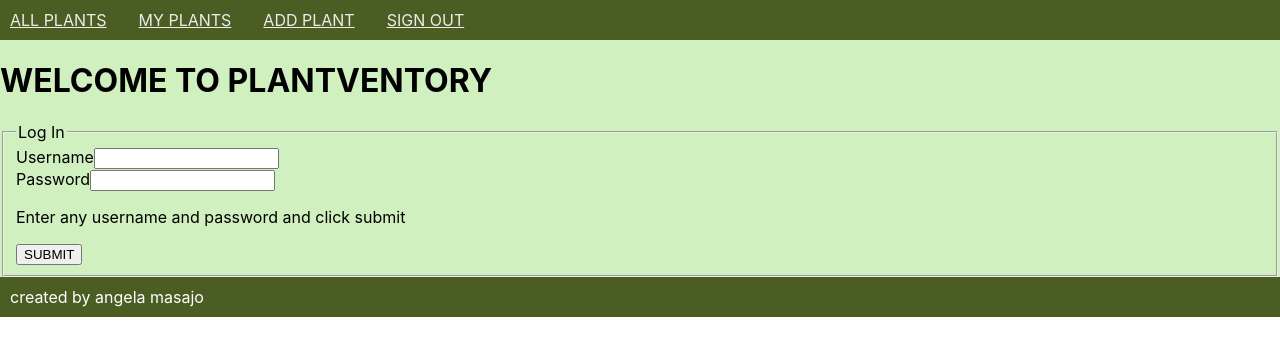
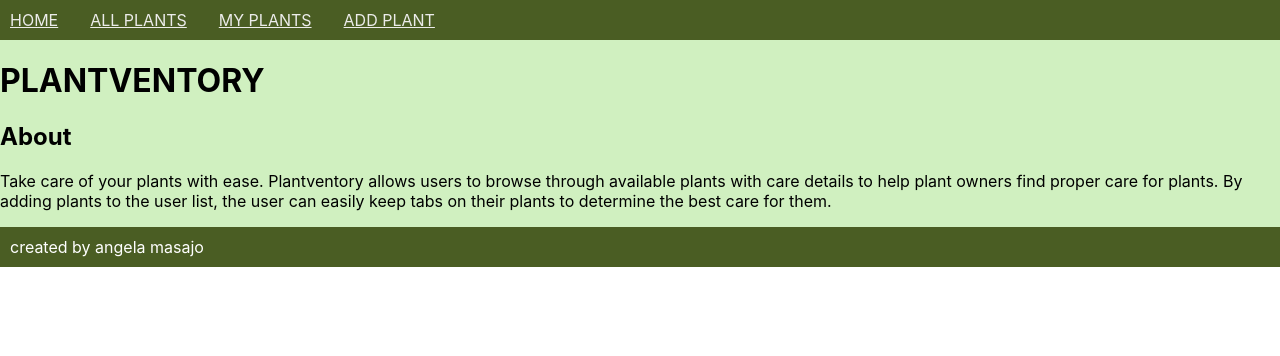
Before and after one commit to angelamasajo/fullstack-capstone, a React (Create React App) app: page / in a window 1280 px wide. Shown: the top 356 px of the page. Built offline with nearby package versions, Linux system fonts and the light colour scheme.

Commit message:
added landing

```diff
--- a/src/App.js
+++ b/src/App.js
@@ -2,7 +2,7 @@ import React, { Component } from 'react';
 import { Route, Switch } from 'react-router-dom';
 import './App.css';
 import NavBar from './NavBar/NavBar';
-import LoginPage from './LoginPage/LoginPage';
+import Home from './Home/Home';
 import AllPlantsPage from './AllPlantsPage/AllPlantsPage';
 import MyPlantsPage from './MyPlantsPage/MyPlantsPage';
 import AddPlant from './AddPlant/AddPlant';
@@ -23,7 +23,7 @@ class App extends Component {
               <Route
                 exact
                 path='/'
-                component={LoginPage}
+                component={Home}
               />
               <Route
                 path='/all-plants'
--- a/src/LoginPage/LoginPage.js
+++ b/src/Home/Home.js
@@ -1,7 +1,7 @@
 import React, { Component } from 'react';
 
 
-class LoginPage extends Component {
+class Home extends Component {
 
   routeToHome = () => {
       this.props.history.push('/all-plants')
@@ -9,11 +9,20 @@ class LoginPage extends Component {
   render() {
 
     return (
-      <div className="LoginPage">
+      <div className="Home">
         <header>
-          <h1> WELCOME TO PLANTVENTORY</h1>
+          <h1>PLANTVENTORY</h1>
         </header>
-        <form onSubmit={this.routeToHome}>
+        <h2>
+          About
+        </h2>
+        <p>
+          Take care of your plants with ease.
+          Plantventory allows users to browse through available plants with care details to help plant owners
+          find proper care for plants. By adding plants to the user list, the user can easily keep tabs on their
+          plants to determine the best care for them.
+          </p>
+        {/* <form onSubmit={this.routeToHome}>
           <fieldset>
             <legend>Log In</legend>
             <label htmlFor='username'>Username</label>
@@ -26,11 +35,11 @@ class LoginPage extends Component {
             </button>
 
           </fieldset>
-        </form>
+        </form> */}
       </div>
 
     )
   }
 }
 
-export default LoginPage;
+export default Home;
--- a/src/NavBar/NavBar.js
+++ b/src/NavBar/NavBar.js
@@ -6,6 +6,9 @@ class NavBar extends Component {
   render () {
     return (
       <div className="NavBar">
+          <Link to='/'>
+            HOME
+          </Link>
           <Link to ="/all-plants">
             ALL PLANTS
           </Link>
@@ -15,10 +18,6 @@ class NavBar extends Component {
           <Link to='/add-plant'>
             ADD PLANT
           </Link>
-          <Link to='/'>
-            SIGN OUT
-          </Link>
-
       </div>
     )
   }
```
Also changed, not shown: 1 other file (tests, documents, lock files or other folders).
